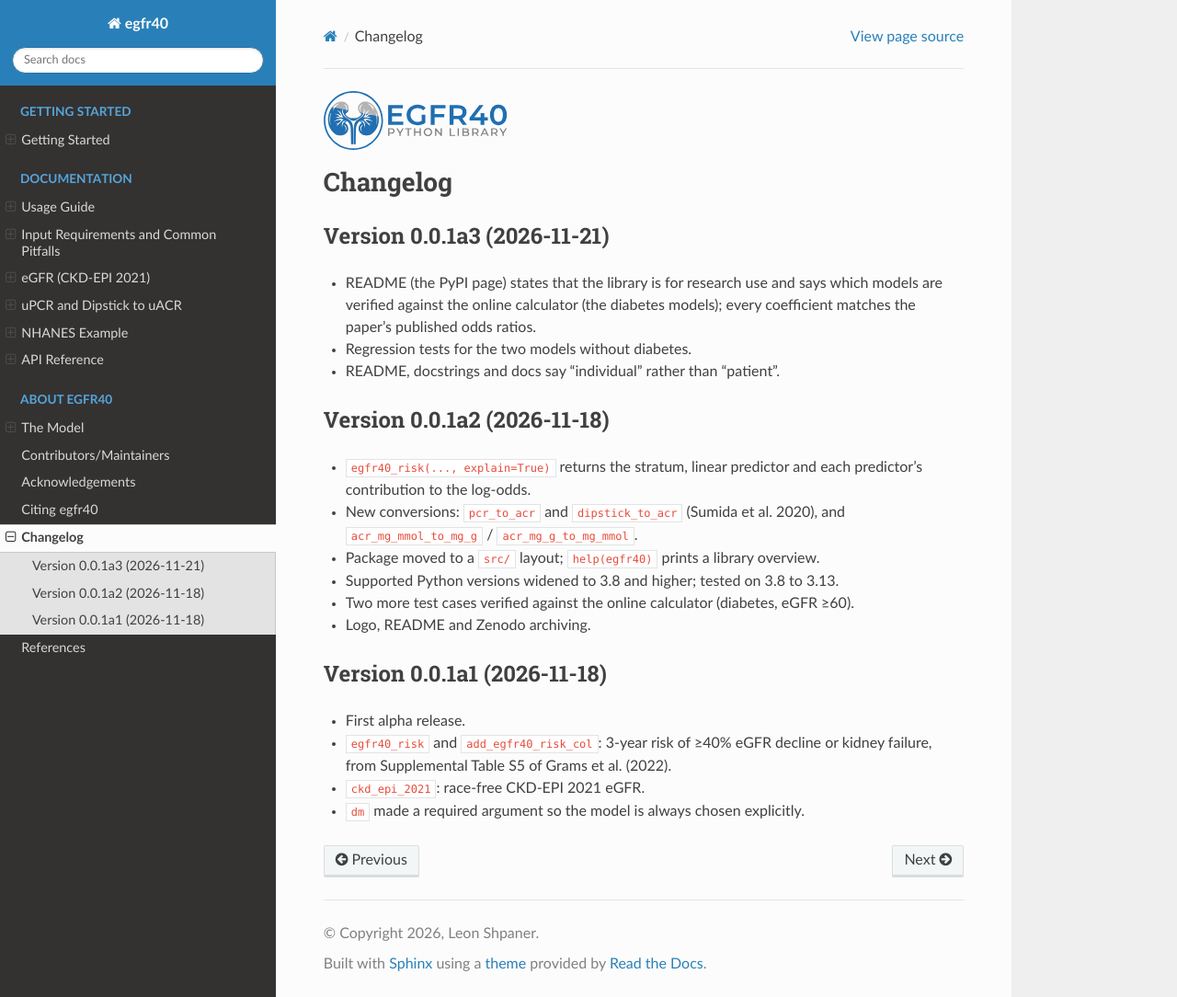
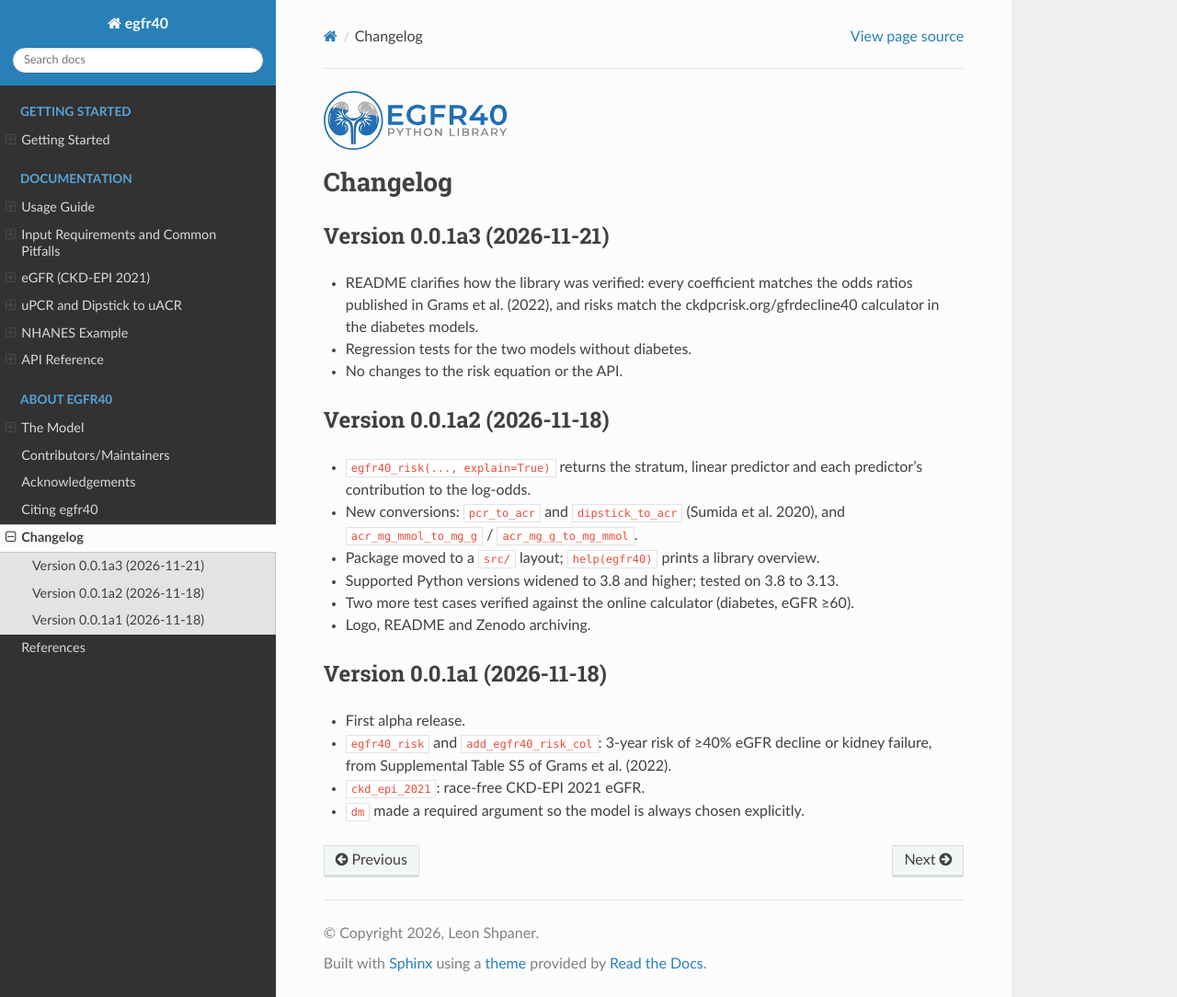
Before and after one commit to lshpaner/egfr40, a Sphinx documentation site: the page built from docs/changelog.rst, in a window 1280 px wide and 1084 px high. Shown: the whole window at 92% size. Built offline with Sphinx 7.4.7 and the Read the Docs theme 3.1.0, drawn with Linux system fonts in a browser that asks for light colours; pages that are not in the unit, such as notebooks, are missing from menus.

Commit message:
Changelog: match 0.0.1a3 release notes

```diff
--- a/docs/changelog.rst
+++ b/docs/changelog.rst
@@ -4,11 +4,11 @@ Changelog
 Version 0.0.1a3 (2026-11-21)
 ----------------------------
 
-- README (the PyPI page) states that the library is for research use and says
-  which models are verified against the online calculator (the diabetes
-  models); every coefficient matches the paper's published odds ratios.
+- README clarifies how the library was verified: every coefficient matches the
+  odds ratios published in Grams et al. (2022), and risks match the
+  ckdpcrisk.org/gfrdecline40 calculator in the diabetes models.
 - Regression tests for the two models without diabetes.
-- README, docstrings and docs say "individual" rather than "patient".
+- No changes to the risk equation or the API.
 
 Version 0.0.1a2 (2026-11-18)
 ----------------------------
```
